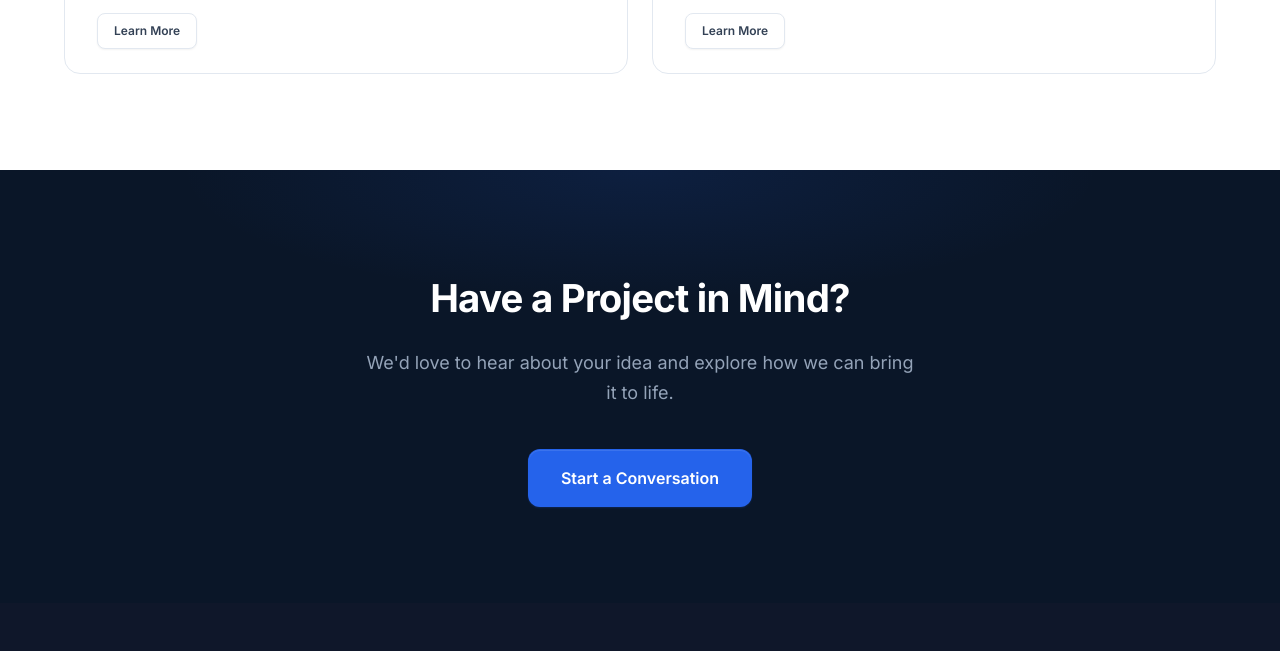
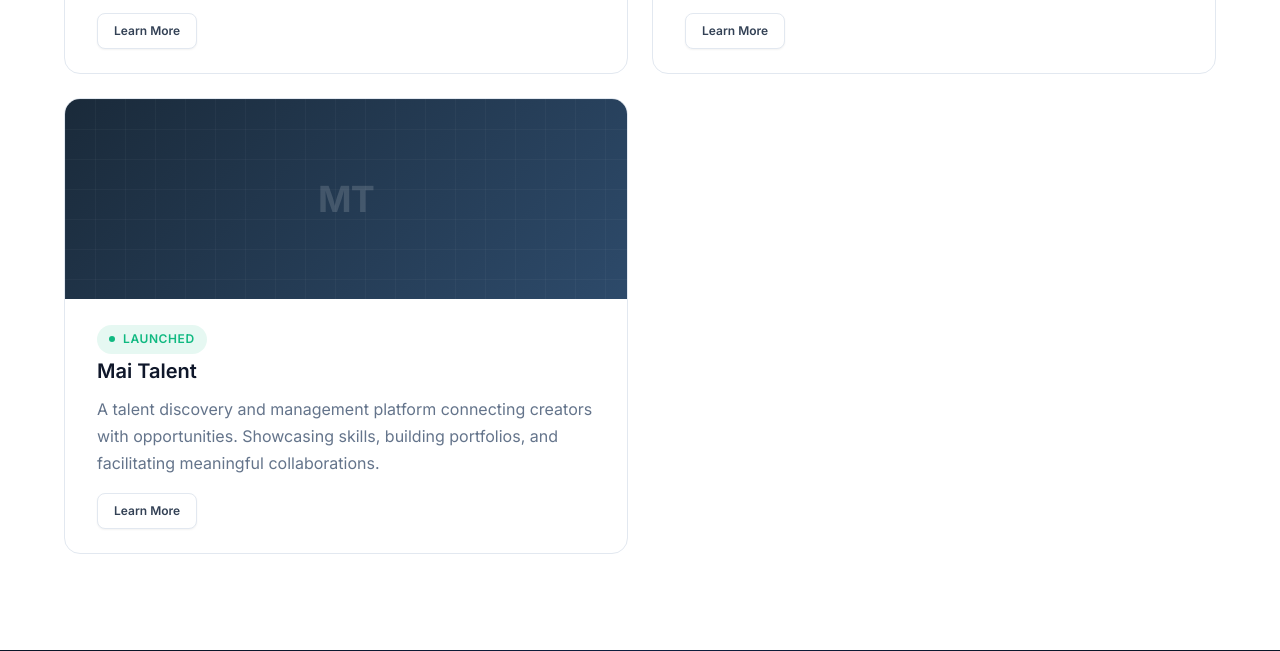
Before and after one commit to trollcity2025-netizen/maicorp, a website built with Vite: page projects.html in a window 1280 px wide. Shown: the part 1385-2036 px from the top of the page. Built offline with nearby package versions, Linux system fonts and the light colour scheme.

Commit message:
Add Mai Talent project linking to maitalent.fun

```diff
--- a/projects.html
+++ b/projects.html
@@ -95,6 +95,17 @@
                             <a href="contact.html" class="btn btn--secondary btn--sm">Learn More</a>
                         </div>
                     </div>
+                    <div class="project-card">
+                        <div class="project-card-image" style="background: linear-gradient(135deg, #1a2a3a, #2d4a6a);"><span>MT</span></div>
+                        <div class="project-card-body">
+                            <div class="project-status project-status--launched">
+                                <span class="status-dot"></span> Launched
+                            </div>
+                            <h3>Mai Talent</h3>
+                            <p>A talent discovery and management platform connecting creators with opportunities. Showcasing skills, building portfolios, and facilitating meaningful collaborations.</p>
+                            <a href="https://maitalent.fun" class="btn btn--secondary btn--sm">Learn More</a>
+                        </div>
+                    </div>
                 </div>
             </div>
         </section>
```
